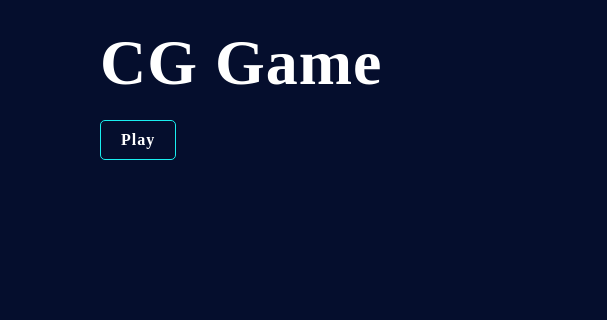
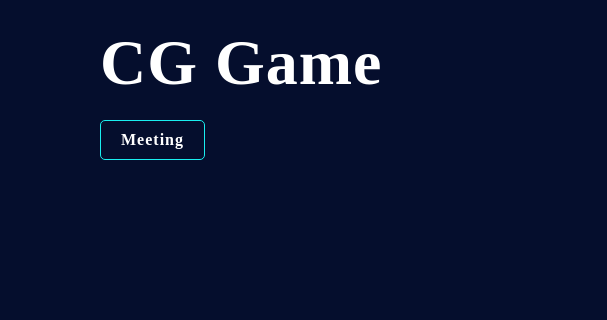
Before and after one commit to Yu58Ji/chat-app, a website: page index.html in a window 1280 px wide. Shown: the part 297-617 px from the top of the page, 0-607 px from the left. Drawn offline with nearby package versions, Linux system fonts and the light colour scheme.

Commit message:
Update index.html

```diff
--- a/index.html
+++ b/index.html
@@ -21,7 +21,7 @@
             <div class="nono">
                 <h2>CG Game<br></h2>
                 <p></p>
-                <a href=Game.html class="lolo">Play</a>
+                <a href=Game.html class="lolo">Meeting</a>
             </div>
             <img src="https://codewithsadee.github.io/gamics/assets/images/hero-banner.png">
         </div>
```
